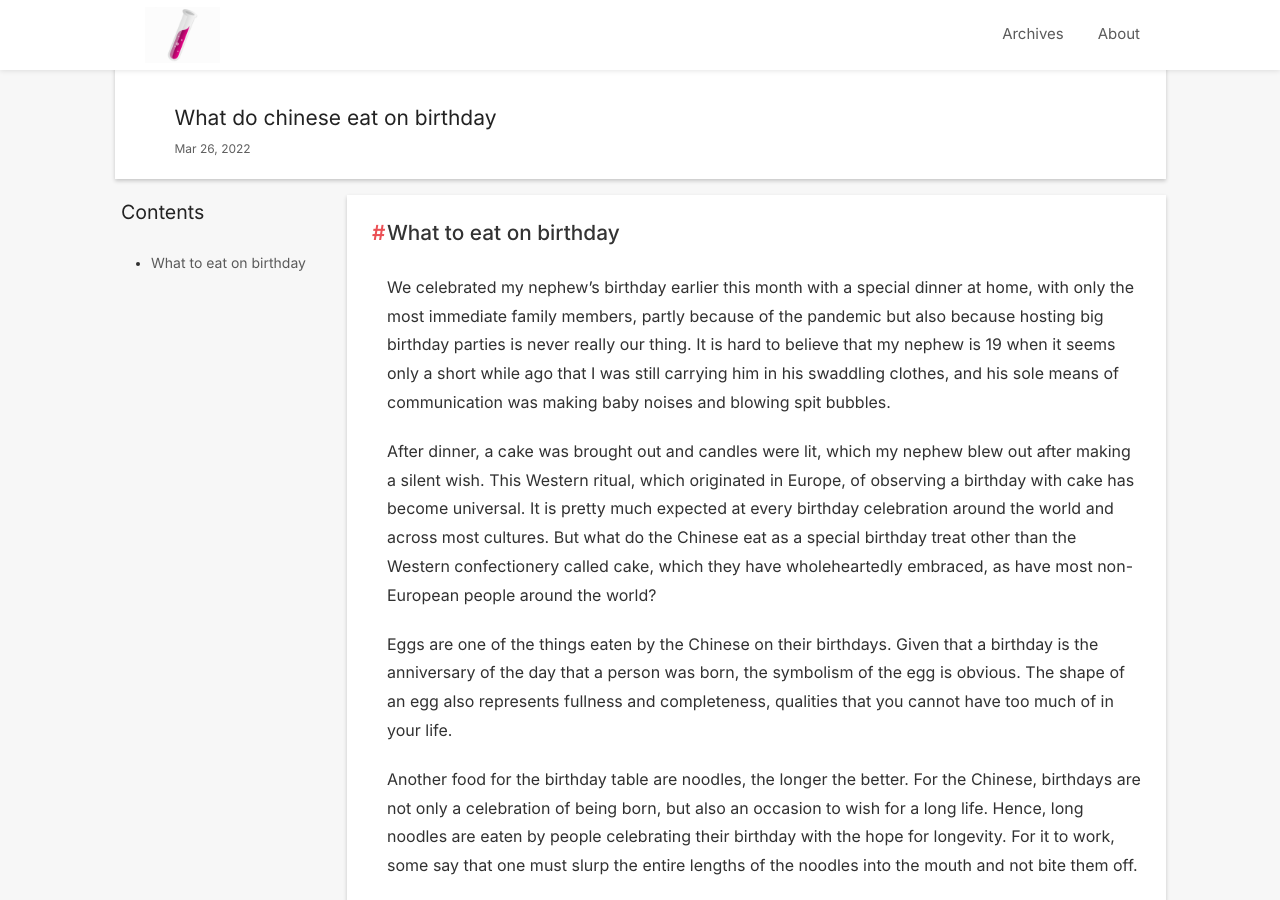
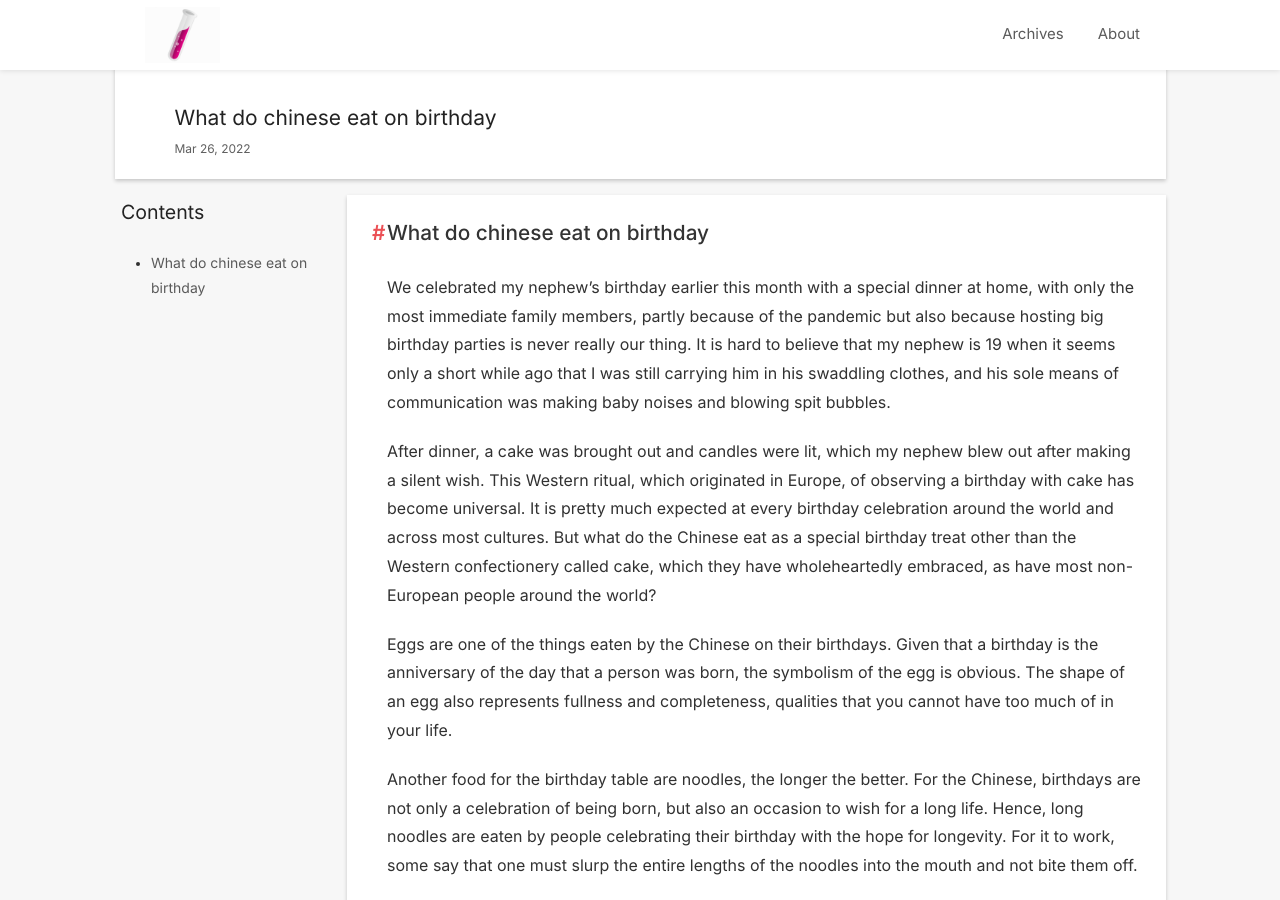
Before and after one commit to infoh/infoh.github.io, a Jekyll site: the page built from _posts/2022-03-26-What do chinese eat on birthday.md, in a window 1280 px wide and 900 px high. Built offline with Jekyll 4.4.1, drawn with Linux system fonts in a browser that asks for light colours; nearby versions of some CDN libraries; our own code applies the rules of GitHub Pages for plain Markdown files; comment, search, counter and statistics services are not loaded.

Commit message:
Update 2022-03-26-What do chinese eat on birthday.md

```diff
--- a/_posts/2022-03-26-What do chinese eat on birthday.md
+++ b/_posts/2022-03-26-What do chinese eat on birthday.md
@@ -1,7 +1,7 @@
 * 目录
 {:toc}
 
-## What to eat on birthday
+## What do chinese eat on birthday
 
 We celebrated my nephew’s birthday earlier this month with a special dinner at home, with only the most immediate family members, partly because of the pandemic but also because hosting big birthday parties is never really our thing. It is hard to believe that my nephew is 19 when it seems only a short while ago that I was still carrying him in his swaddling clothes, and his sole means of communication was making baby noises and blowing spit bubbles.
 
```
